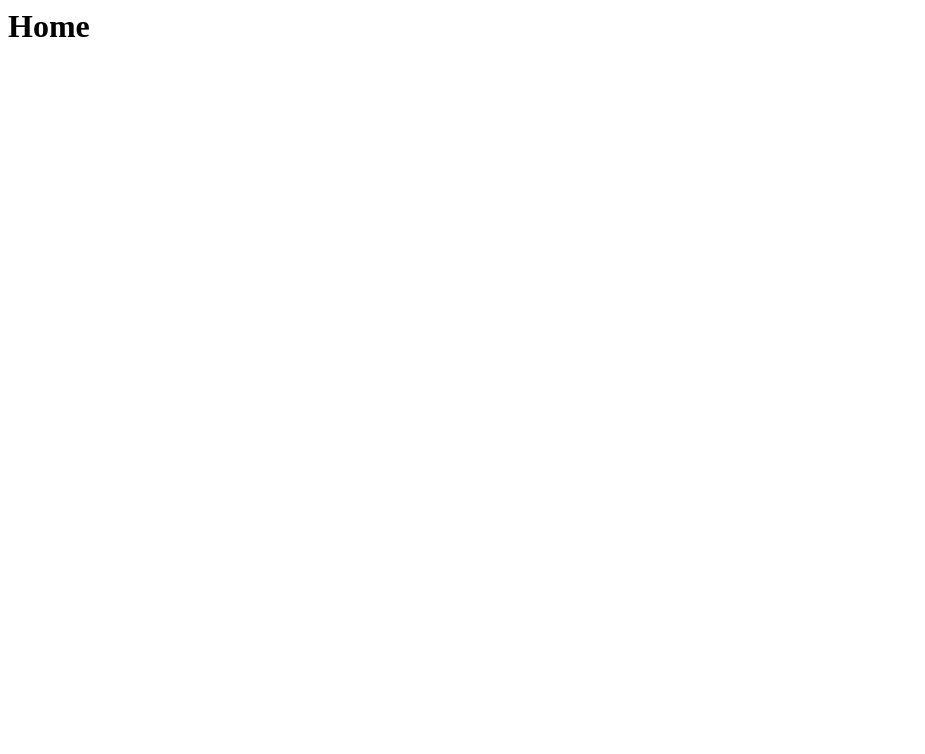
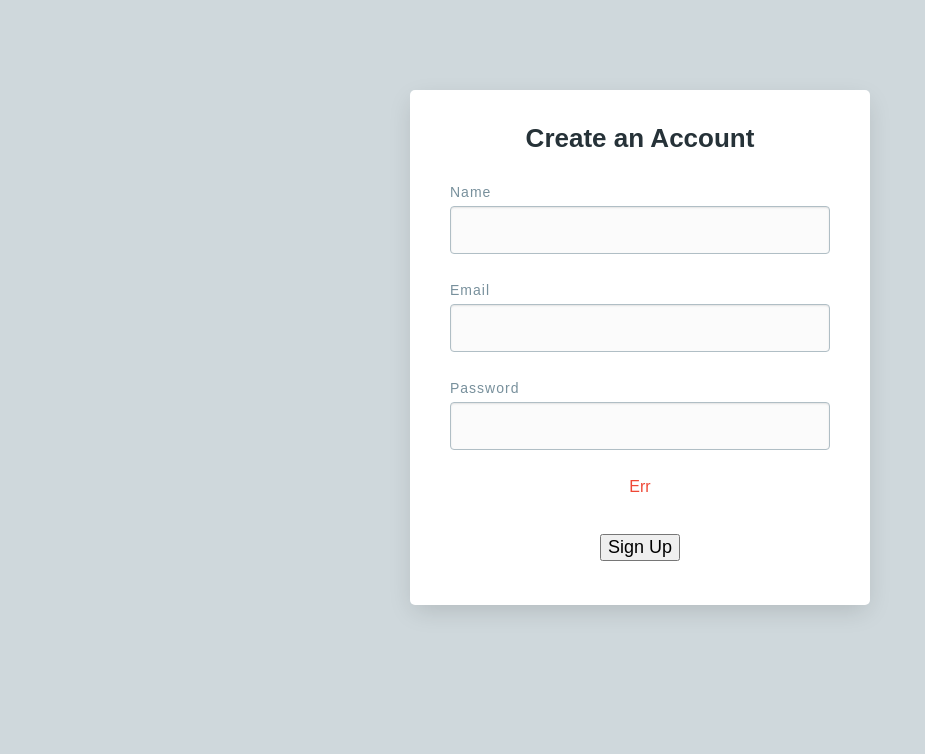
Before and after one commit to gkiplangat/api_flask, a Flask app: page / in a window 1280 px wide. Before the commit the part shown is almost empty. Shown: the top 754 px of the page, without its empty margins (0-925 px from the left). Run offline with Flask 3, Linux system fonts and the light colour scheme.

Commit message:
feat:signup form

```diff
--- a/templates/home.html
+++ b/templates/home.html
@@ -1 +1,26 @@
-<h1>Home</h1>
+{% extends "base.html" %}
+
+{% block content %}
+
+<div class="card-wrapper">
+    <div class="card">
+        <h1 class="center">Create an Account</h1>
+
+         <form name="signup_form" action="">
+
+            <label for="name">Name</label>
+            <input type="text" name="name" class="field" required>
+
+            <label for="email">Email</label>
+            <input type="text" name="email" class="field" required>
+
+            <label for="password">Password</label>
+            <input type="text" name="password" class="field" required>
+
+            <p class="error error-hidden">Err</p>
+            <input type="submit" value="Sign Up">
+         </form>
+    </div>
+</div>
+
+{% endblock %}
```
